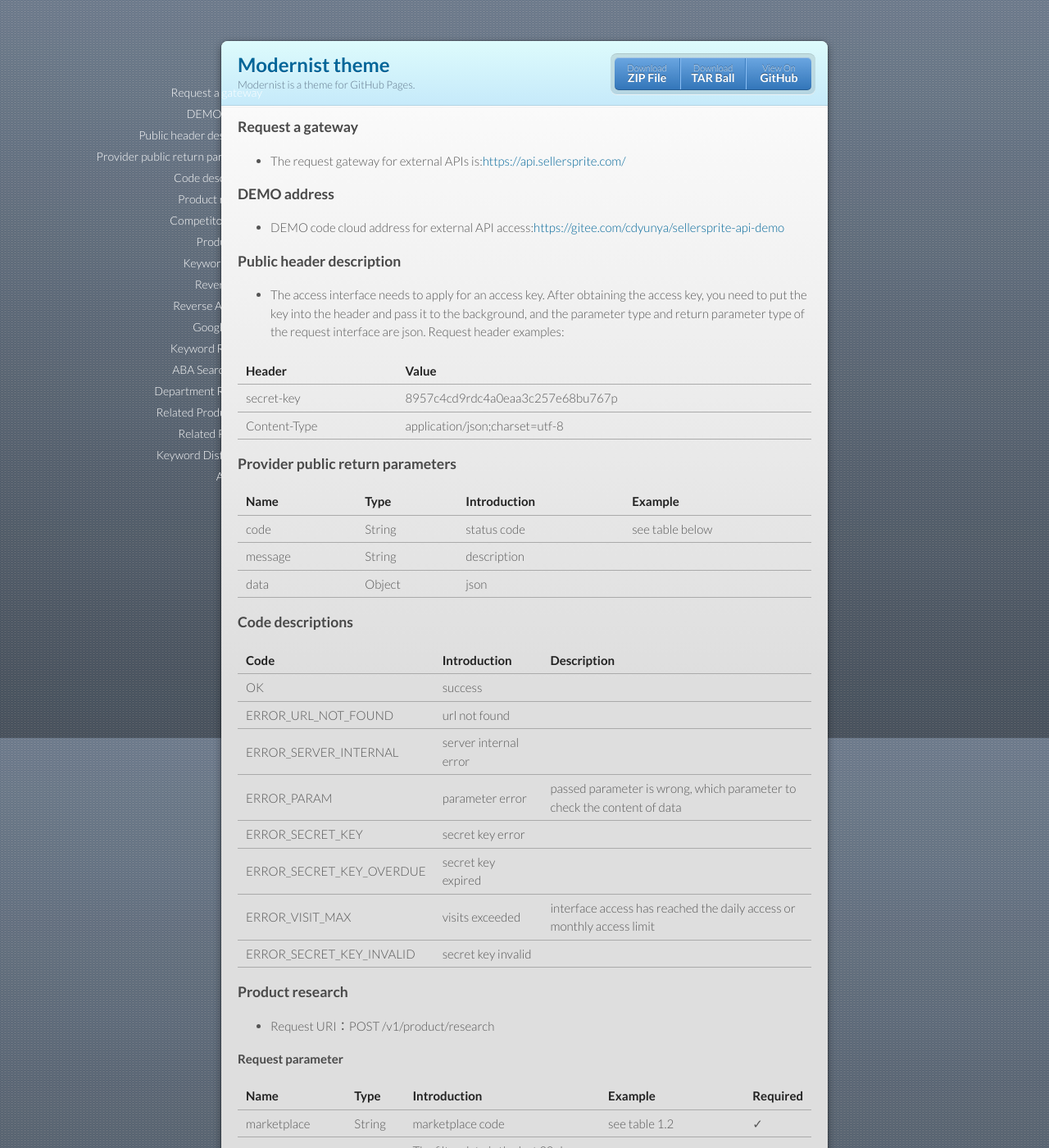
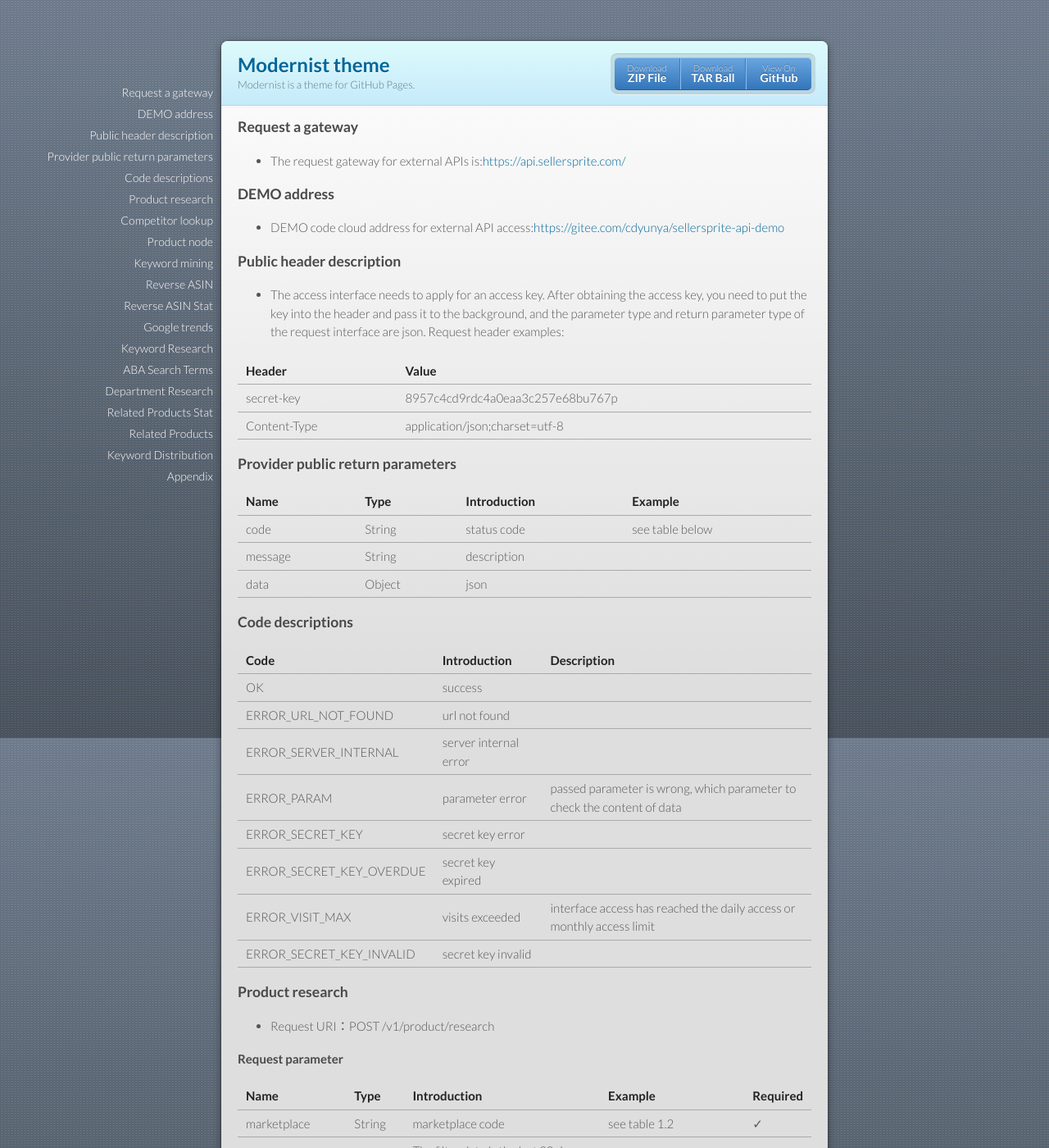
Before and after one commit to sellersprite/sellersprite.github.io, a Jekyll site: the page built from index.md, in a window 1280 px wide and 1400 px high. Shown: the whole window at 82% size. Built offline with Jekyll 4.4.1, drawn with Linux system fonts in a browser that asks for light colours; our own code applies the rules of GitHub Pages for plain Markdown files.

Commit message:
Update jekyll-theme-modernist.scss

```diff
--- a/_sass/jekyll-theme-modernist.scss
+++ b/_sass/jekyll-theme-modernist.scss
@@ -344,11 +344,11 @@ footer {
   }
 }
 nav {
-  width: 330px;
+  width: 300px;
   position: fixed;
   top: 100px;
   left:50%;
-  margin-left:-650px;
+  margin-left:-680px;
   text-align: right;
 
   ul {
```
